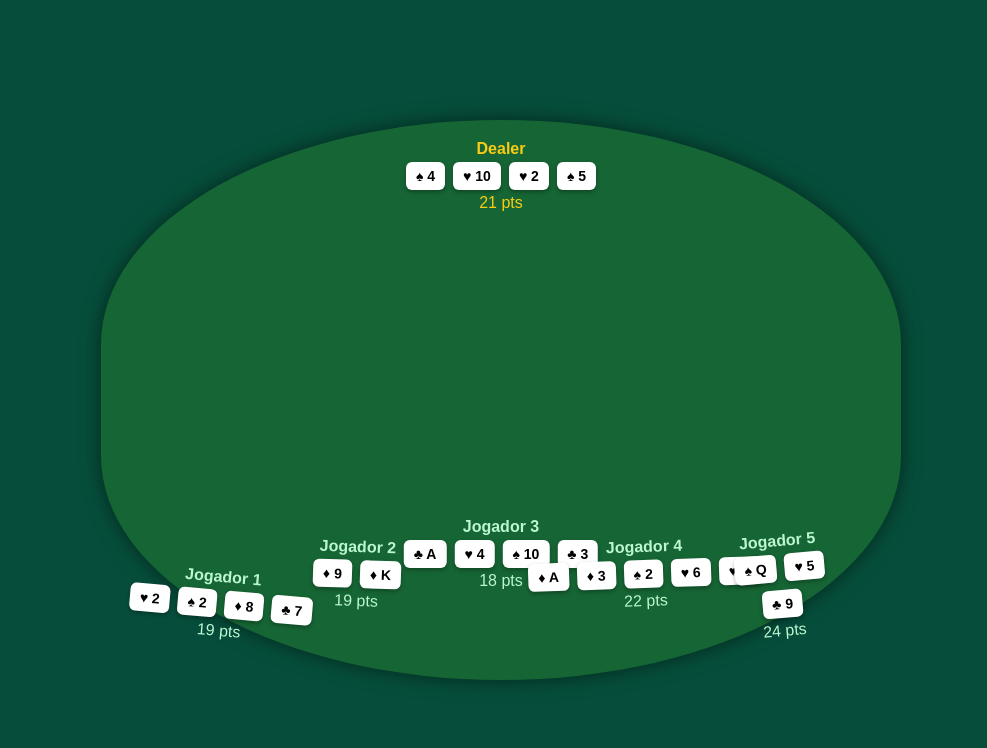
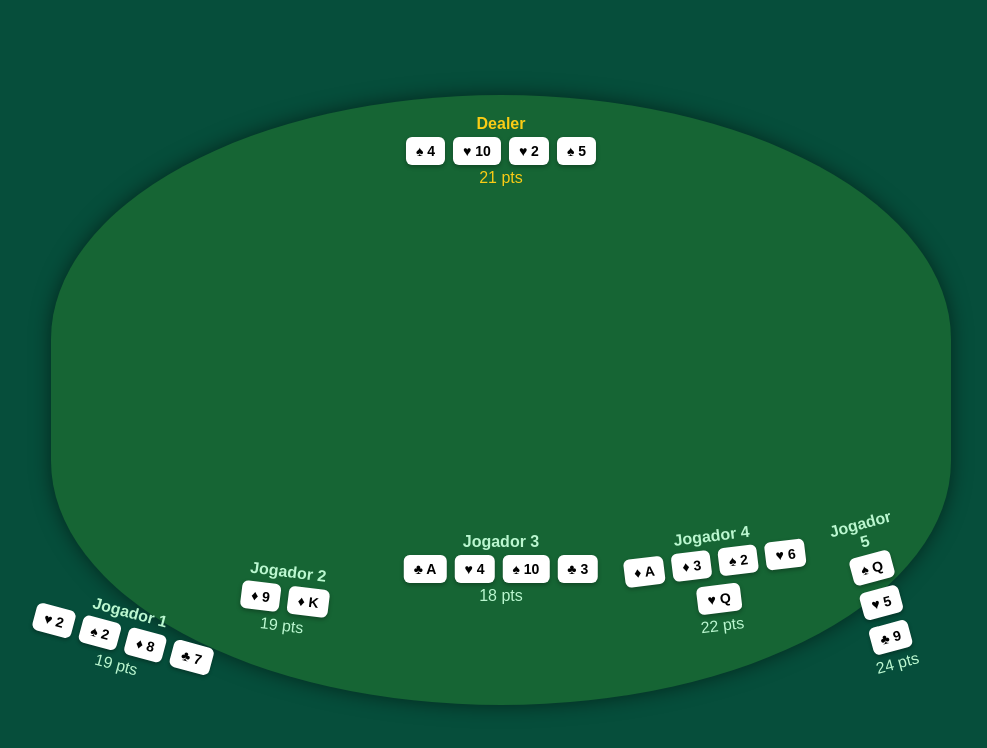
Before and after one commit to blinbingo/kombi, a Next.js app: page /blackjack in a window 1280 px wide. Shown: the top 748 px of the page, without its empty margins (139-1126 px from the left). Built offline with nearby package versions, Linux system fonts and the light colour scheme.

Commit message:
Update index.js

```diff
--- a/pages/blackjack/index.js
+++ b/pages/blackjack/index.js
@@ -89,11 +89,11 @@ export default function Blackjack() {
     ));
 
   const posicoes = [
-    { bottom: '40px', left: '15%', transform: 'translateX(-50%) rotate(5deg)' },
-    { bottom: '70px', left: '32%', transform: 'translateX(-50%) rotate(2deg)' },
-    { bottom: '90px', left: '50%', transform: 'translateX(-50%) rotate(0deg)' },
-    { bottom: '70px', left: '68%', transform: 'translateX(-50%) rotate(-2deg)' },
-    { bottom: '40px', left: '85%', transform: 'translateX(-50%) rotate(-5deg)' },
+    { bottom: '30px', left: '8%', transform: 'translateX(-50%) rotate(15deg)' },
+    { bottom: '70px', left: '26%', transform: 'translateX(-50%) rotate(7deg)' },
+    { bottom: '100px', left: '50%', transform: 'translateX(-50%) rotate(0deg)' },
+    { bottom: '70px', left: '74%', transform: 'translateX(-50%) rotate(-7deg)' },
+    { bottom: '30px', left: '92%', transform: 'translateX(-50%) rotate(-15deg)' },
   ];
 
   return (
@@ -111,8 +111,8 @@ export default function Blackjack() {
       <div
         style={{
           position: 'relative',
-          width: '800px',
-          height: '500px',
+          width: '900px',
+          height: '550px',
           backgroundColor: '#166534',
           borderRadius: '50% / 40%',
           boxShadow: '0 0 20px rgba(0,0,0,0.5)',
@@ -135,7 +135,7 @@ export default function Blackjack() {
           <div>{calcularValor(dealer)} pts</div>
         </div>
 
-        {/* Jogadores com rotação corrigida */}
+        {/* Jogadores com espaçamento maior e rotação curva mais realista */}
         {jogadores.map((mao, index) => (
           <div
             key={index}
```
